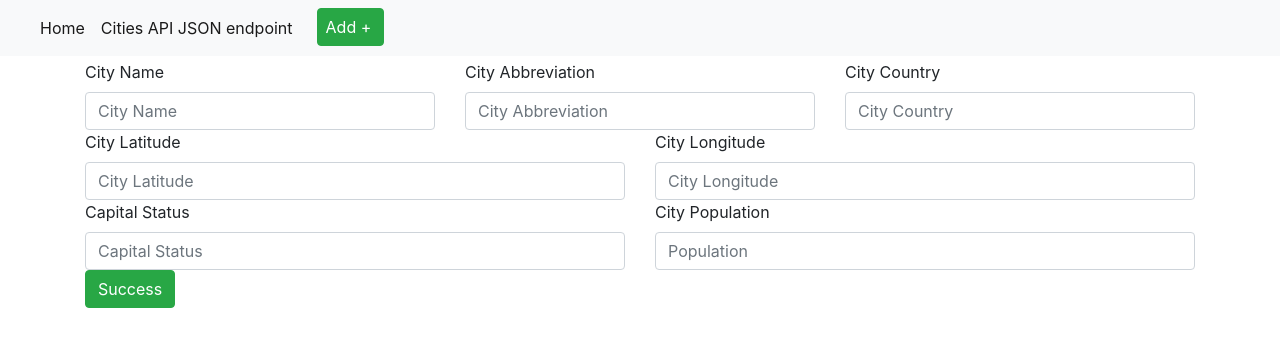
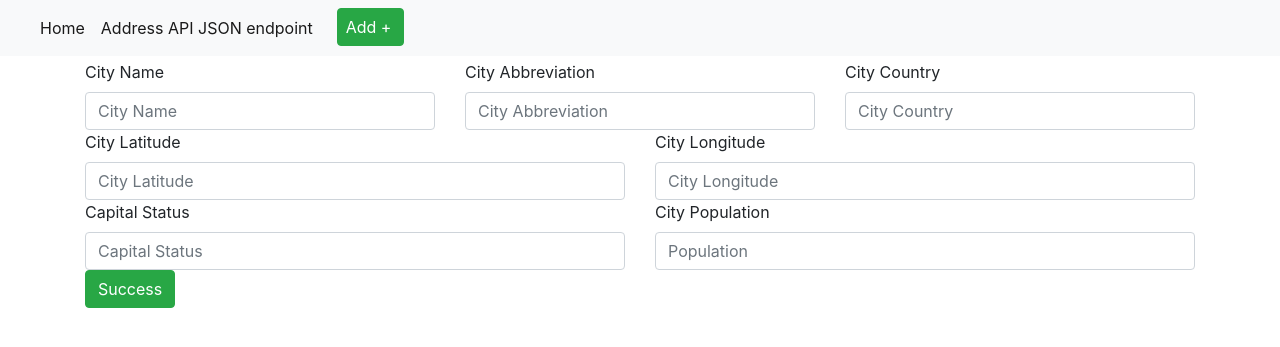
Before and after one commit to kefsaj/PythonDockerFlaskPycharm, a Flask app: page /cities/new in a window 1280 px wide. Shown: the top 347 px of the page. Run offline with Flask 2, Linux system fonts and the light colour scheme; some libraries are stand-ins or nearby versions.

Commit message:
Task: Part 7 Changing variable Names to reflect changes

```diff
--- a/app/templates/layout.html
+++ b/app/templates/layout.html
@@ -14,7 +14,7 @@
 {% if user %}
     <title>Welcome to {{ user.username }}'s site</title>
     {% else %}
-    <title>Welcome to My Site!</title>
+    <title>Welcome to Kefin's Site!</title>
     {% endif %}
 <head>
  <body>
@@ -34,10 +34,10 @@
             <a class="nav-link" href="/">Home <span class="sr-only">(current)</span></a>
         </li>
         <li class="nav-item active">
-            <a class="nav-link" href="/api/v1/cities">Cities API JSON endpoint <span class="sr-only">(current)</span></a>
+            <a class="nav-link" href="/api/v1/address">Address API JSON endpoint <span class="sr-only">(current)</span></a>
         </li>
         <li class="nav-item active">
-            <a class="btn btn-success pl-2 lr-2 ml-3" href="/cities/new">Add +<span class="sr-only">(current)</span></a>
+            <a class="btn btn-success pl-2 lr-2 ml-3" href="/address/new">Add +<span class="sr-only">(current)</span></a>
         </li>
     </ul>
   </div>
```
